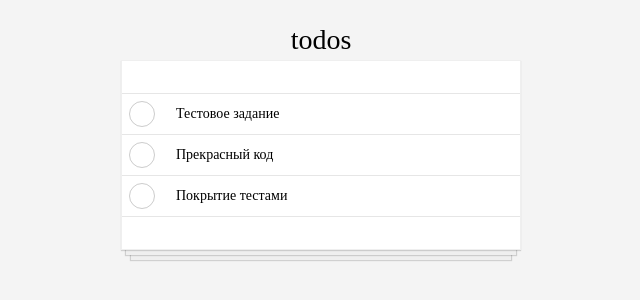
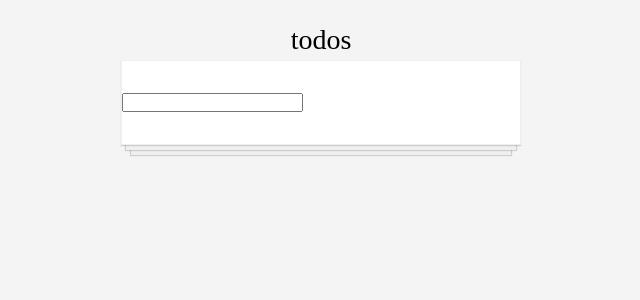
Before and after one commit to Ararat-M/react-todo, a React app: page / in a window 1280 px wide. Shown: the top 300 px of the page, without its empty margins (319-959 px from the left). Built offline with nearby package versions, Linux system fonts and the light colour scheme.

Commit message:
updated toDoItem, ToDoList, created model toDo

```diff
--- a/src/components/ToDoItem/ToDoItem.tsx
+++ b/src/components/ToDoItem/ToDoItem.tsx
@@ -1,14 +1,24 @@
+import { useState } from "react";
 import classes from "./toDoItem.module.scss";
+import { toDo } from "src/models/toDo";
 
 interface ToDoItemProps {
-  title: string;
+  todo: toDo;
 }
 
-export function ToDoItem({ title }: ToDoItemProps) {
+export function ToDoItem({ todo }: ToDoItemProps) {
+  const [isCompleted, setIsCompleted] = useState(todo.isCompleted)
+
   return (
-    <label htmlFor={title} className={classes.toDo}>
-      <input type="checkbox" id={title} name={title} />
-      <span>{title}</span>
+    <label htmlFor={todo.title} className={classes.toDo}>
+      <input
+        checked={isCompleted}
+        type="checkbox"
+        id={todo.title}
+        name={todo.title}
+        onClick={() => setIsCompleted((prev) => !prev)}
+      />
+      <span>{todo.title}</span>
     </label>
   );
 }
--- a/src/components/ToDoList/ToDoList.tsx
+++ b/src/components/ToDoList/ToDoList.tsx
@@ -1,20 +1,26 @@
+import { useState } from "react";
 import { ToDoItem } from "../ToDoItem/ToDoItem";
 import classes from "./toDoList.module.scss";
+import { toDo } from "src/models/toDo";
 
 export function ToDoList() {
+  const [value, setValue] = useState("");
+  const [toDoList, setToDoList] = useState<toDo[]>([]);
+
+  function formHandler(e: React.FormEvent<HTMLFormElement>) {
+    e.preventDefault();
+    setToDoList([...toDoList, {title: value, isCompleted: false}]);
+    setValue("");
+  }
+
   return (
     <div className={classes.container}>
       <h1 className={classes["list-title"]}>todos</h1>
       <ul className={classes["todo-list"]}>
-        <li className={classes["todo-item"]}>
-          <ToDoItem title="Тестовое задание"/>
-        </li>
-        <li className={classes["todo-item"]}>
-          <ToDoItem title="Прекрасный код"/>
-        </li>
-        <li className={classes["todo-item"]}>
-          <ToDoItem title="Покрытие тестами"/>
-        </li>
+        <form onSubmit={formHandler}>
+          <input type="text" value={value} onChange={(e) => setValue(e.target.value)}/>
+        </form>
+        {toDoList.map((item) => <ToDoItem todo={item} />)}
       </ul>
     </div>
   );
--- /dev/null
+++ b/src/models/toDo.ts
@@ -0,0 +1,4 @@
+export interface toDo {
+  title: string;
+  isCompleted: boolean;
+}
```
